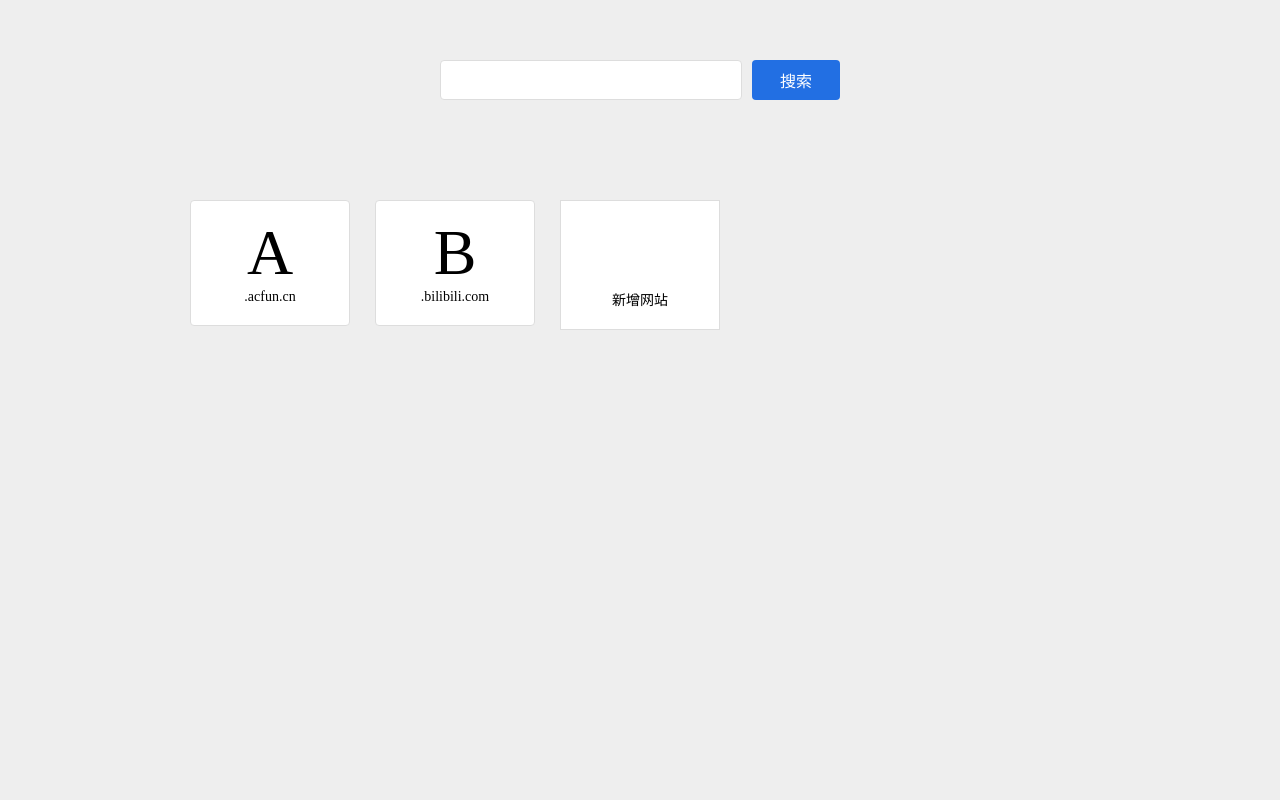
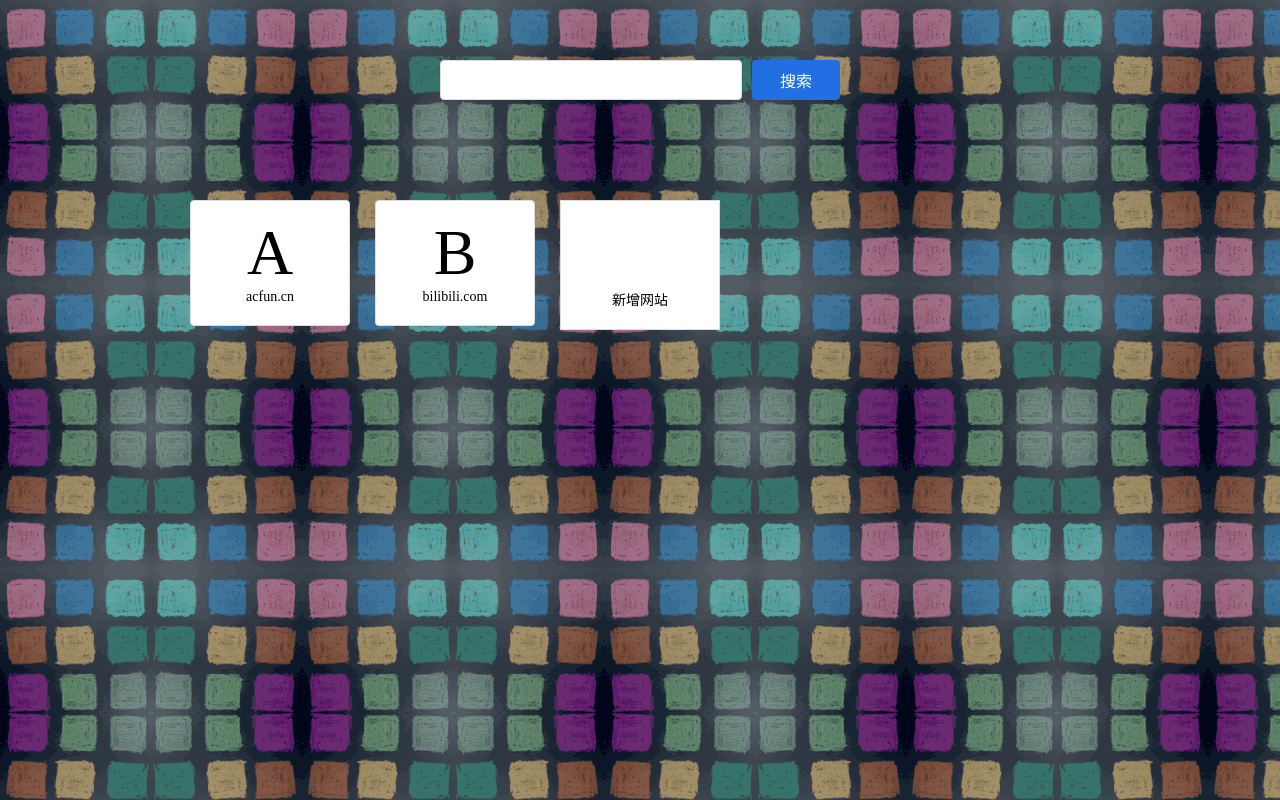
Before and after one commit to ygcedu/clue-nav, a website: page src/index.html in a window 1280 px wide. Drawn offline with nearby package versions, Linux system fonts and the light colour scheme.

Commit message:
发布
1.添加背景图片
2.忙活parcel打包失败...

```diff
--- a/src/main.js
+++ b/src/main.js
@@ -12,7 +12,7 @@ const hashMap = xObject || [
 const simplifyUrl = (url) => {
     return url.replace('https://', '')
         .replace('http://', '')
-        .replace('www', '')
+        .replace('www.', '')
         .replace(/\/.*/, '') // 删除以/开头的内容
 }
 
--- a/src/style.css
+++ b/src/style.css
@@ -31,18 +31,27 @@ img {
 body {
     /*border: 1px solid red;*/
     background: #EEE;
+    min-width: 100vw;
+    min-height: 100vh;
+    overflow: hidden;
+    background-image: url("images/background.gif");
+    background-size: auto;
+    /*background-repeat: no-repeat;*/
 }
 
 .globalHeader {
     /*border: 1px solid red;*/
     /*居中：上下边距，左右边距各给20像素*/
     /*margin:20px 20px;*/
-    margin: 20px;
+    margin: 0 20px;
+    padding: 20px 0 20px;
 }
 
 @media (min-width: 500px) {
     .globalHeader{
-        margin: 60px 0 100px;
+        /*margin: 60px 0 100px;*/
+        margin: 0 0 100px;
+        padding: 60px 0 0;
     }
 }
 
@@ -66,9 +75,9 @@ body {
 
 /*(手机)宽度大于500px不管*/
 @media (max-width: 500px) {
-    .searchForm {
+    /*.searchForm {
         background: red;
-    }
+    }*/
 }
 
 .searchForm > input {
@@ -182,6 +191,10 @@ body {
     display: block;
 }
 
+.siteList .site:hover {
+    box-shadow: inset 0 0 30px rgba(0,0,0, 0.06);
+}
+
 .siteList .addButton {
     border: 1px solid #ddd;
     background: white;
```
Also changed, not shown: package.json (added, +13 -0 lines), README.md, src/images/background.gif (added), 1 other file.
